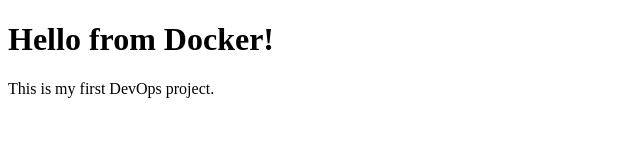
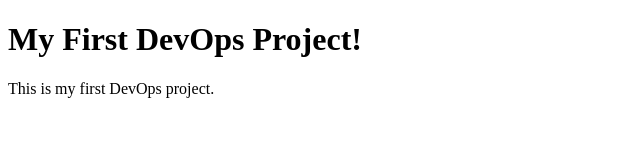
Before and after one commit to ziadessamx-hash/lol, a plain HTML site: page index.html in a window 1280 px wide. Shown: the whole page, without its empty margins (0-640 px from the left). Drawn offline with Linux system fonts and the light colour scheme.

Commit message:
sec commit

```diff
--- a/index.html
+++ b/index.html
@@ -5,7 +5,7 @@
     <title>My First Docker App</title>
 </head>
 <body>
-    <h1>Hello from Docker!</h1>
+   <h1>My First DevOps Project!</h1>
     <p>This is my first DevOps project.</p>
 </body>
 </html>
```
